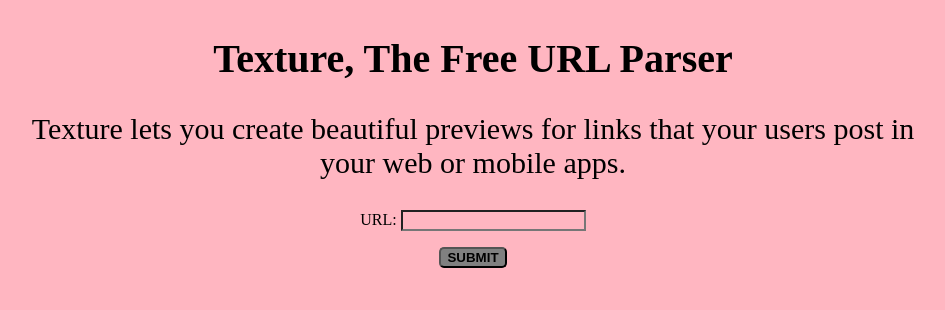
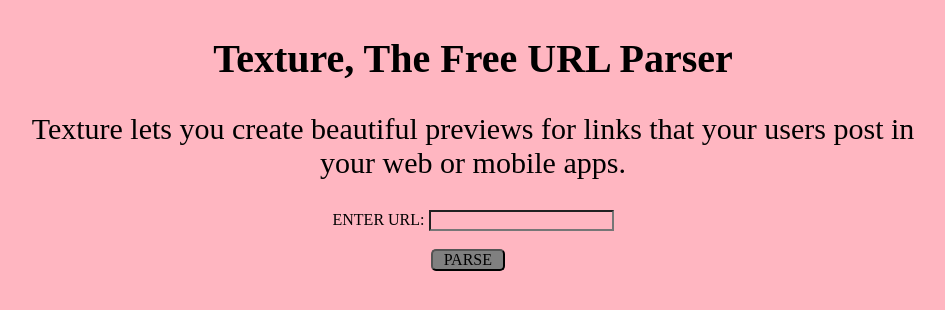
Before and after one commit to athyuttamre/texture, a PHP site: page / in a window 1280 px wide. Shown: the top 310 px of the page, without its empty margins (171-1116 px from the left). Run offline with PHP 8.4, Linux system fonts and the light colour scheme; some libraries are stand-ins or nearby versions.

Commit message:
changed button to div

```diff
--- a/css/main.css
+++ b/css/main.css
@@ -11,6 +11,8 @@
 
 form {
 	text-align: center;
+	display: inline-block;
+
 }
 
 h1 {
@@ -19,15 +21,23 @@
 	font-size: 40px;
 }
 
-div {
+#main_div {
 	text-align: center;
 	position: absolute;
 	margin-right: 15%;
 	margin-left: 15%;
 }
 
-button {
+.content {
+	position: relative;
+}
+
+#button {
+	border: 2px outset black;
+	border-radius: 5px;
 	background-color: gray;
-	font-weight: bolder;
-	border-radius: 5px;
+	height: auto;
+	width: 70px;
+	text-align: center;
+	margin-left: 35%;
 }
--- a/index.html
+++ b/index.html
@@ -24,9 +24,11 @@
     <p>Texture lets you create beautiful previews for links that your users post in your web or mobile apps.</p>
 
     <form>
-    URL: <input type="text" name="url">
+        ENTER URL: <input type="text" name="url">
+        <br><br>
+        <div id="button">PARSE</div>
     </form>
-    <button style="text-align: center">SUBMIT</button>
+
 
     <span id="loading" style="float:right">
     </span>
@@ -35,5 +37,6 @@
     <div id="databox"></div>
 </div>
 
+
 </body>
 </html>
```
